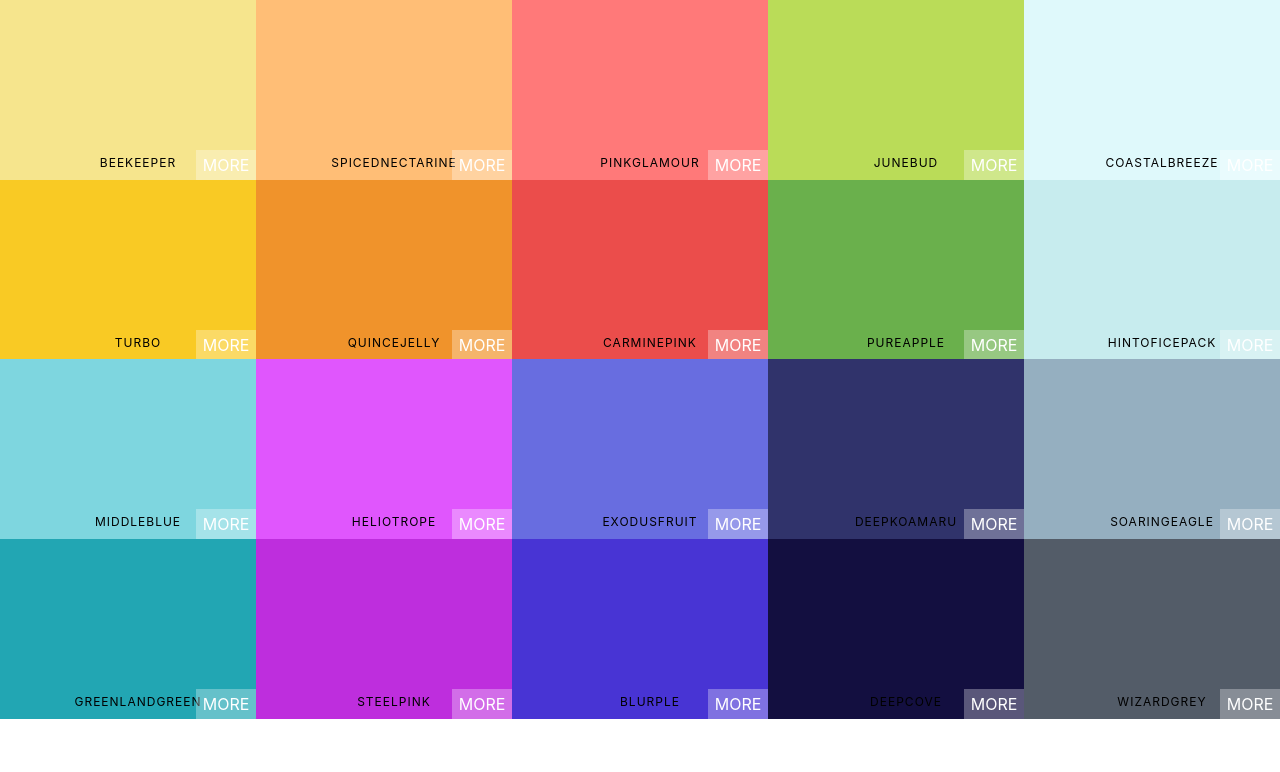
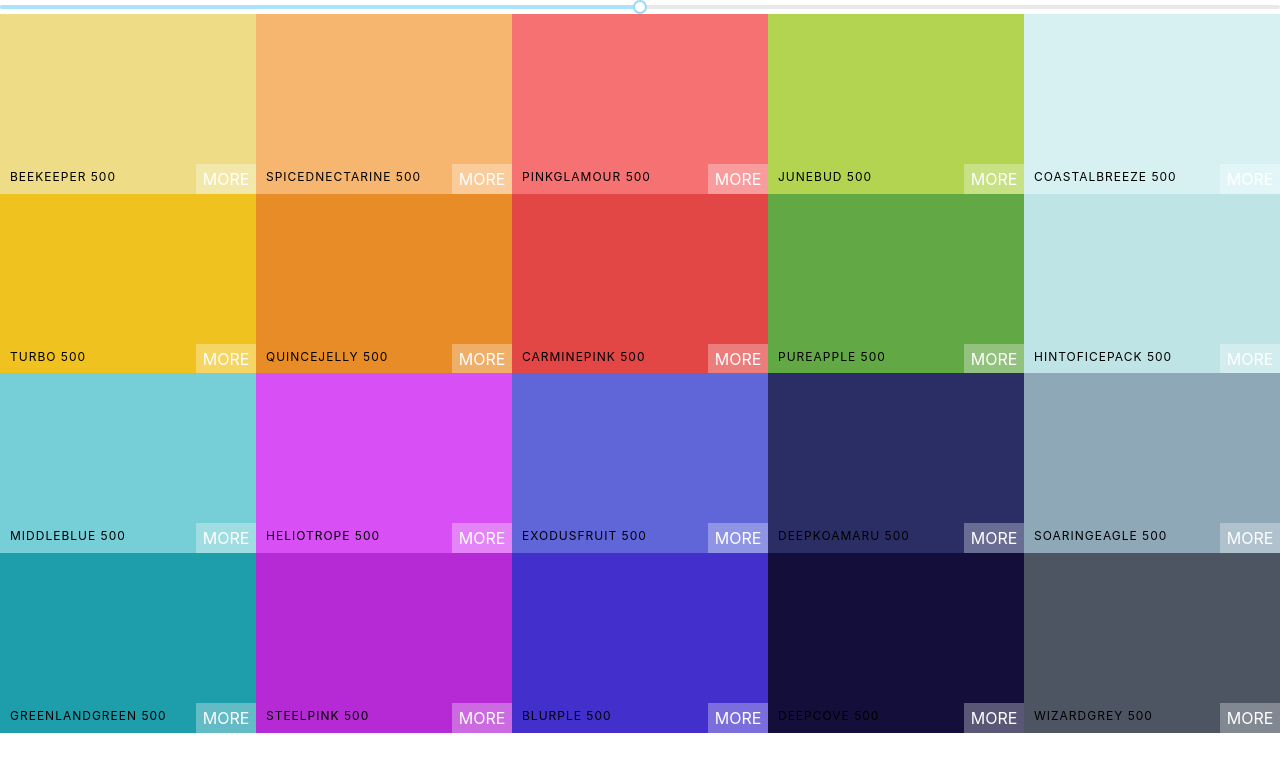
Before and after one commit to RenzoMurinaCadierno/React-RNMCColors, a React (Create React App) app: page / in a window 1280 px wide. Shown: the top 772 px of the page. Built offline with nearby package versions, Linux system fonts and the light colour scheme.

Commit message:
Added unstyled slider

```diff
--- a/package.json
+++ b/package.json
@@ -7,6 +7,7 @@
     "@testing-library/react": "^9.3.2",
     "@testing-library/user-event": "^7.1.2",
     "chroma-js": "^2.1.0",
+    "rc-slider": "^9.2.4",
     "react": "^16.13.1",
     "react-copy-to-clipboard": "^5.0.2",
     "react-dom": "^16.13.1",
--- a/src/App.css
+++ b/src/App.css
@@ -1,4 +1,4 @@
-.App {
+/* .App {
   text-align: center;
 }
 
@@ -35,4 +35,4 @@
   to {
     transform: rotate(360deg);
   }
-}
+} */
--- a/src/App.js
+++ b/src/App.js
@@ -5,10 +5,9 @@
 import './App.css';
 
 function App() {
-  console.log(generatePalette(initialPalettes[4]))
   return (
     <div className="App">
-      <Palette {...initialPalettes[4]} />
+      <Palette palette={generatePalette(initialPalettes[4])} />
     </div>
   );
 }
--- a/src/containers/Palette/Palette.js
+++ b/src/containers/Palette/Palette.js
@@ -1,17 +1,33 @@
 import React, { Component } from 'react'
+import Slider from 'rc-slider'
+import 'rc-slider/assets/index.css'
 import ColorBox from '../../components/ColorBox/ColorBox'
 import './Palette.css'
 
 class Palette extends Component {
 
+  constructor(props) {
+    super(props)
+    this.state = { level: 500 }
+  }
+
+  changeLevel = level => this.setState({ level })
+
   render() {
 
-    const colorBoxes = this.props.colors.map(c =>
-      <ColorBox bgColor={c.color} name={c.name} />
+    const { colors } = this.props.palette
+    const { level } = this.state
+
+    const colorBoxes = colors[level].map(c =>
+      <ColorBox bgColor={c.hex} name={c.name} />
     )
 
     return (
       <div className='Palette'>
+        <Slider
+          defaultValue={level} min={100} max={900} step={100}
+          onAfterChange={this.changeLevel}
+        />
         {/* Navbar */}
         <div className='Palette-colors'>
           { colorBoxes }
```
Also changed, not shown: 1 other file (tests, documents, lock files or other folders).
